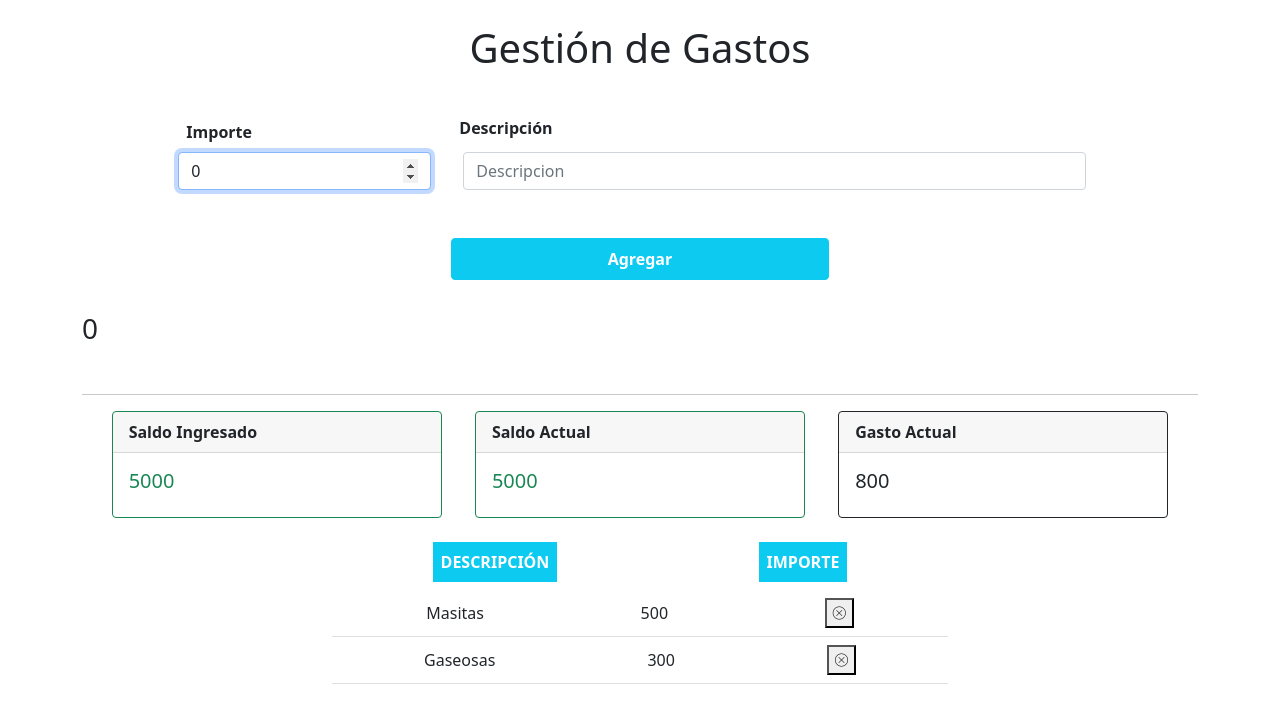
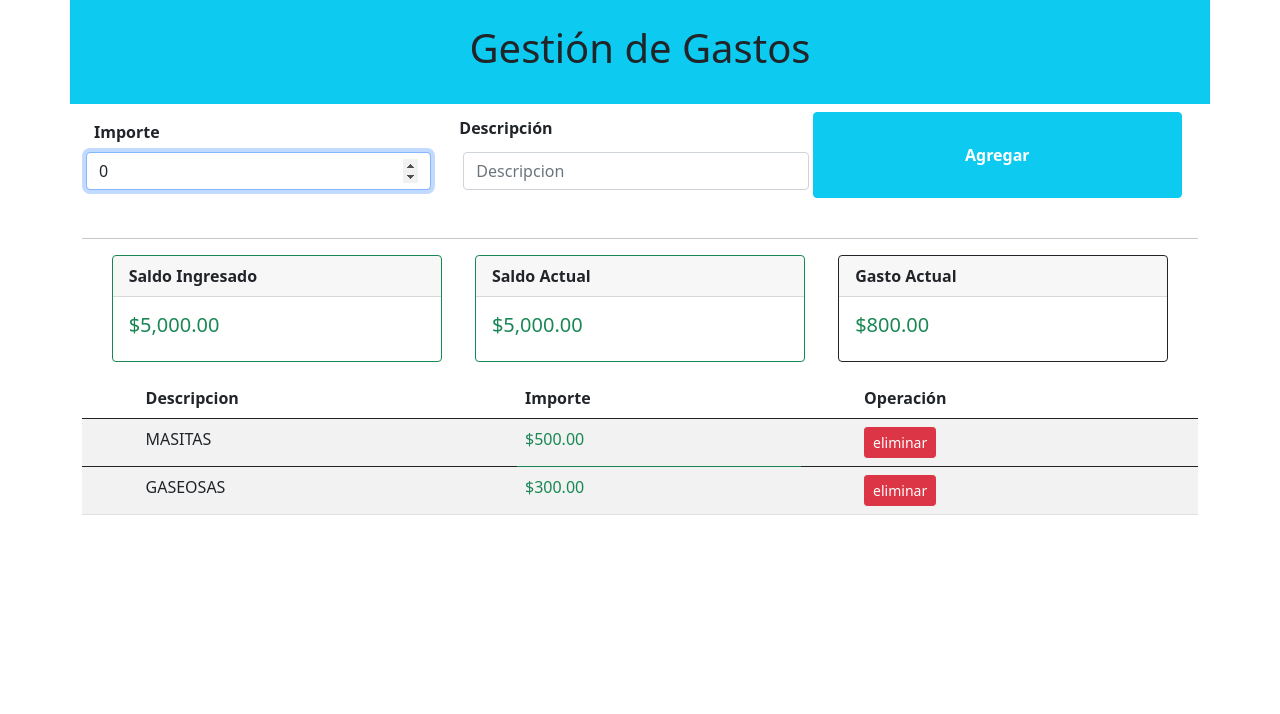
Before and after one commit to bertylb/AppGastosAngular, an Angular app in the folder AppGastosAngular/: page / in a window 1280 px wide. Shown: the top 714 px of the page. Built offline with nearby package versions, Linux system fonts and the light colour scheme.

Commit message:
modificaciones visuales

```diff
--- a/AppGastosAngular/src/app/app.component.html
+++ b/AppGastosAngular/src/app/app.component.html
@@ -3,24 +3,31 @@
 <app-formulario></app-formulario>
 <app-tarjetas [gastoActual]="sumaImportes"></app-tarjetas>
 
-<div class="container w-50">
+<div class="container w-80">
 
-  <div class="d-flex justify-content-around">
-    <div class="lista_descripcion p-2 m-2 bg-info text-white">DESCRIPCIÓN</div>
-    <div class="lista_importe p-2 m-2 bg-info text-white">IMPORTE</div>
-  </div>
-  <ul class="list-group list-group-flush">
-    <li
-    *ngFor="let item of listado"
-    class="list-group-item d-flex justify-content-around align-items-center"
-    >
-      {{ item.descripcion }}
-      <span>{{ item.importe }}</span>
-      <button>
-        <i class="ion-ios-close-outline" (click)="eliminarItem(item)"></i>
-      </button>
-    </li>
-    <br />
-  </ul>
+  <table class="table table-striped">
+    <thead>
+      <tr>
+        <th scope="col"></th>
+        <th scope="col">Descripcion</th>
+        <th scope="col">Importe</th>
+        <th scope="col"></th>
+        <th scope="col">Operación</th>
+      </tr>
+    </thead>
+    <tbody  *ngFor="let item of listado">
+      <tr>
+        <th scope="row"></th>
+        <td>{{ item.descripcion | uppercase }}</td>
+        <td class="text-success">{{ item.importe | currency }}</td>
+        <td></td>
+        <td>
+          <button class="btn btn-danger btn-sm"  (click)="eliminarItem(item)">
+            eliminar
+          </button>
+        </td>
+      </tr>
+    </tbody>
+  </table>
 
 </div>
--- a/AppGastosAngular/src/app/formulario/formulario.component.html
+++ b/AppGastosAngular/src/app/formulario/formulario.component.html
@@ -1,6 +1,6 @@
 <div class="container">
   <div class="row justify-content-md-center">
-    <div class="col col-lg-6 d-flex justify-content-center my-4">
+    <div class="bg-info d-flex justify-content-center p-4">
       <h1 class="title">{{ tituloForm }}</h1>
     </div>
   </div>
@@ -8,8 +8,11 @@
 
   <form action="" id="formulario" class="form-group row g-3">
     <div class="row justify-content-lg-center my-4">
-      <div class="col-12 col-lg-3 py-2 py-lg-0" id="grupo_importe">
-        <label for="importe" id="label_importe" class="label_importe p-2"
+      <div class="col col-lg-4 py-2 py-lg-0">
+        <label
+          for="importe"
+          id="label_importe"
+          class="label_importe p-2"
           >Importe</label
         >
         <input
@@ -24,7 +27,7 @@
         />
       </div>
 
-      <div class="col col-sm-12 col-lg-7" id="grupo_descripcion">
+      <div class="col col-lg-4">
         <label
           for="descripcion"
           id="label_descripcion"
@@ -42,19 +45,17 @@
           autofocus
         />
       </div>
-    </div>
 
       <button
         type="submit"
-      class="btn btn-info text-white m-3 p-2 col-4 mx-auto"
+        class="btn btn-info text-white col col-lg-4"
         id="btn"
         [disabled]="habilitar"
         (click)="addItem()"
         >
         Agregar
       </button>
-    <h3>{{importe}}</h3>
-    <h3>{{descripcion}}</h3>
+    </div>
   </form>
   <hr />
 </div>
--- a/AppGastosAngular/src/app/services/listado.service.ts
+++ b/AppGastosAngular/src/app/services/listado.service.ts
@@ -22,7 +22,7 @@ export class ListadoService {
   }
 
   addListadoItem(item: ItemListado) {
-    this.listado.push(item);
+    this.listado.unshift(item);
     this.listadoSubject.next(this.listado);
   }
 
--- a/AppGastosAngular/src/app/tarjetas/tarjetas.component.html
+++ b/AppGastosAngular/src/app/tarjetas/tarjetas.component.html
@@ -3,19 +3,19 @@
     <div class="card border-success mb-3" style="width: 30%;">
         <div class="card-header">Saldo Ingresado</div>
         <div class="card-body text-success">
-            <h5 class="card-title" id="saldoIng">{{saldoIngresado}}</h5>
+            <h5 class="card-title text-success" id="saldoIng">{{ saldoIngresado | currency }}</h5>
         </div>
     </div>
     <div id="card_currentAmount" class="card border-success mb-3" style="width: 30%;">
         <div class="card-header">Saldo Actual</div>
         <div id="text_currentAmount" class="card-body text-success">
-            <h5 class="card-title" id="saldo">{{saldoActual}}</h5>
+            <h5 class="card-title text-success" id="saldo">{{ saldoActual | currency }}</h5>
         </div>
     </div>
     <div class="card border-dark mb-3" style="width: 30%;">
         <div class="card-header">Gasto Actual</div>
         <div class="card-body text-dark">
-            <h5 class="card-title" id="gasto">{{gastoActual}}</h5>
+            <h5 class="card-title text-success" id="gasto">{{ gastoActual | currency }}</h5>
         </div>
     </div>
 </div>
```
Lines whose indentation alone changed are shown as unchanged.
